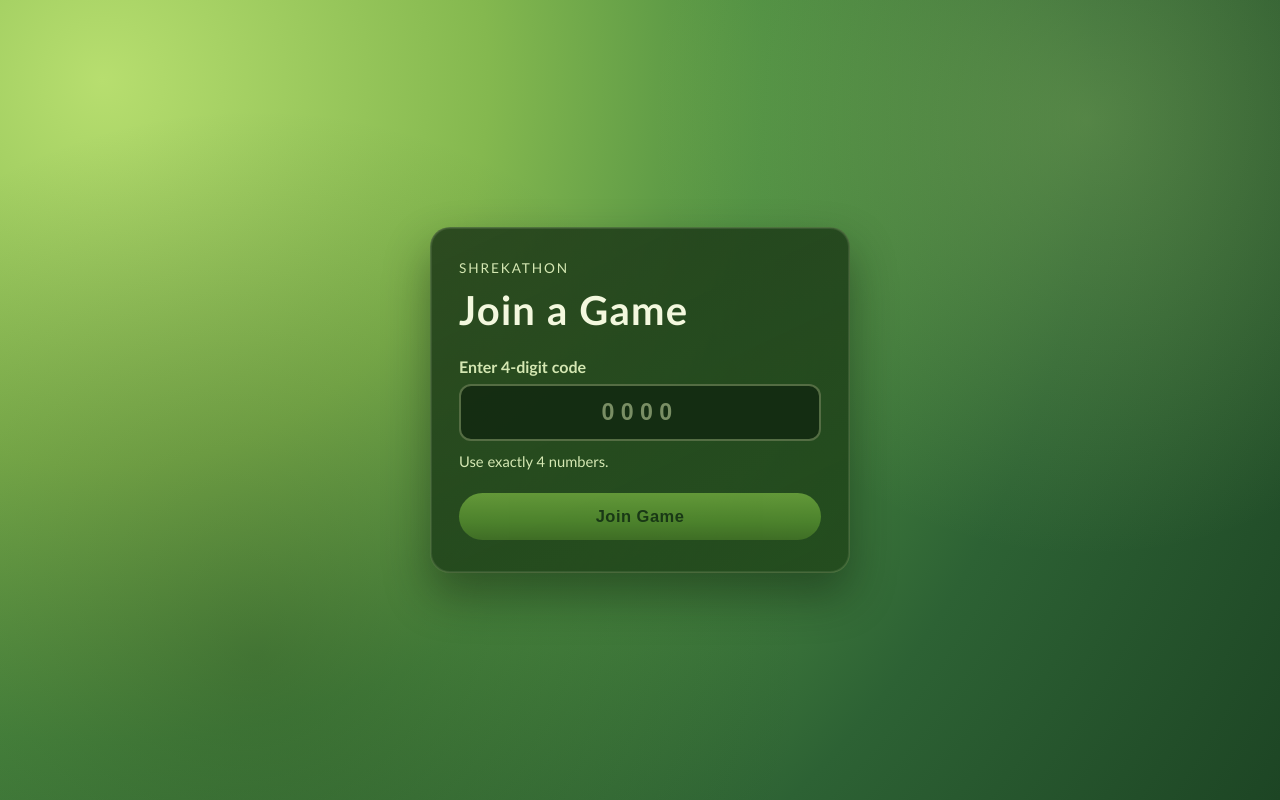
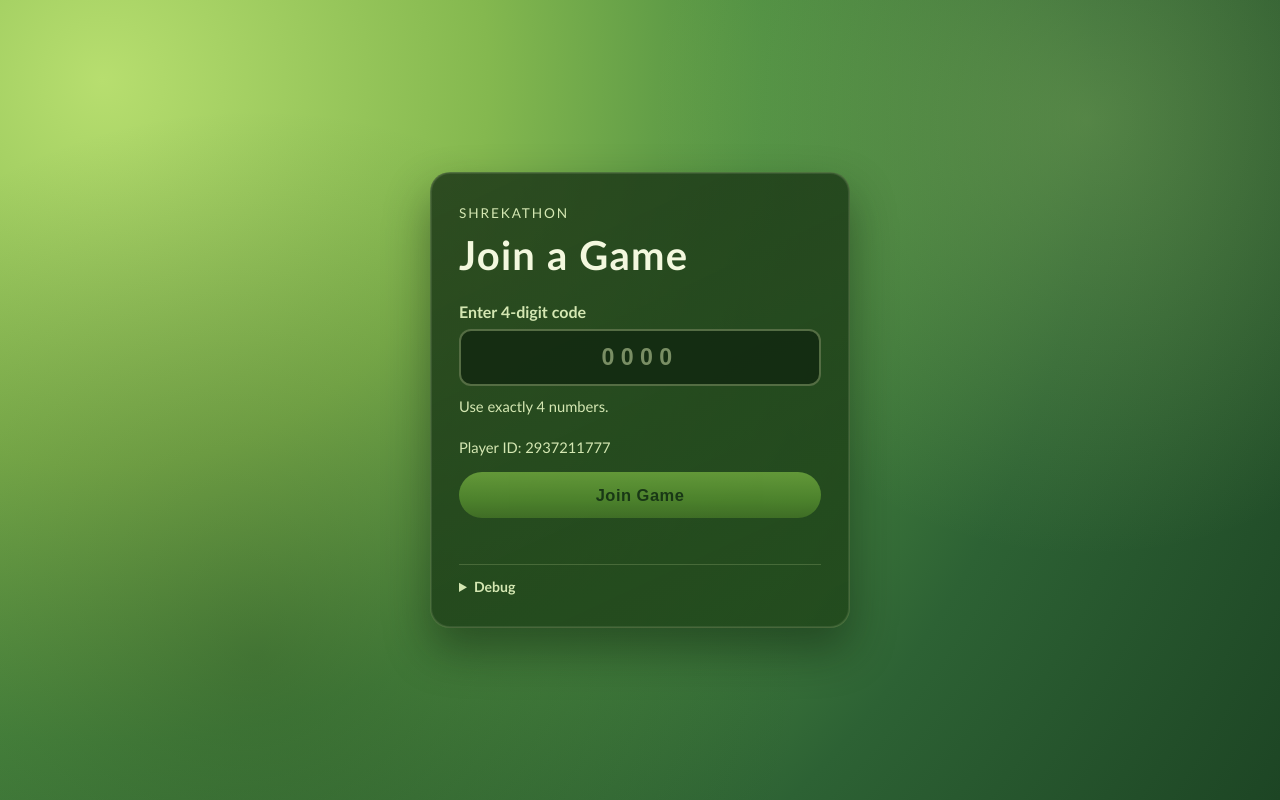
Before and after one commit to ADGLx/shrekathon, a React (Vite) app in the folder Web/frontend/: page / in a window 1280 px wide. Built offline with nearby package versions, Linux system fonts and the light colour scheme.

Commit message:
implemented join player

```diff
--- a/Web/frontend/src/App.jsx
+++ b/Web/frontend/src/App.jsx
@@ -1,7 +1,36 @@
 import { useMemo, useState } from "react";
+
+const PLAYER_ID_STORAGE_KEY = "player_id";
+
+const createRandomPlayerId = () => {
+  if (window.crypto?.getRandomValues) {
+    const randomBuffer = new Uint32Array(1);
+    window.crypto.getRandomValues(randomBuffer);
+    return randomBuffer[0];
+  }
+
+  return Math.floor(Math.random() * Number.MAX_SAFE_INTEGER);
+};
+
+const getOrCreatePlayerId = () => {
+  const storedPlayerId = Number.parseInt(
+    window.localStorage.getItem(PLAYER_ID_STORAGE_KEY) ?? "",
+    10,
+  );
+  if (Number.isInteger(storedPlayerId) && storedPlayerId >= 0) {
+    return storedPlayerId;
+  }
+
+  const assignedPlayerId = createRandomPlayerId();
+
+  window.localStorage.setItem(PLAYER_ID_STORAGE_KEY, String(assignedPlayerId));
+  return assignedPlayerId;
+};
 
 export default function App() {
   const [gameCode, setGameCode] = useState("");
+  const [joinState, setJoinState] = useState({ status: "idle", message: "" });
+  const [playerId, setPlayerId] = useState(getOrCreatePlayerId);
 
   const isCodeValid = useMemo(() => gameCode.length === 4, [gameCode]);
 
@@ -10,13 +39,49 @@ export default function App() {
     setGameCode(digitsOnly);
   };
 
-  const handleJoinClick = () => {
+  const handleJoinClick = async () => {
     if (!isCodeValid) {
       return;
     }
 
-    // UI-only flow for now.
-    window.alert(`Joining game ${gameCode}`);
+    setJoinState({ status: "loading", message: "Joining game..." });
+
+    try {
+      const response = await fetch("http://localhost:8001/join-game", {
+        method: "POST",
+        headers: {
+          "Content-Type": "application/json",
+        },
+        body: JSON.stringify({ game_id: gameCode, player_id: playerId }),
+      });
+
+      const data = await response.json();
+
+      if (!response.ok) {
+        const errorMessage = typeof data.detail === "string" ? data.detail : "Unable to join game";
+        setJoinState({ status: "error", message: errorMessage });
+        return;
+      }
+
+      if (data.status === "already_joined") {
+        setJoinState({ status: "success", message: `Already joined as player ${playerId}.` });
+        return;
+      }
+
+      setJoinState({
+        status: "success",
+        message: `Joined game ${gameCode} as player ${playerId}.`,
+      });
+    } catch {
+      setJoinState({ status: "error", message: "Network error while joining game" });
+    }
+  };
+
+  const handleRegeneratePlayerId = () => {
+    const nextPlayerId = createRandomPlayerId();
+    window.localStorage.setItem(PLAYER_ID_STORAGE_KEY, String(nextPlayerId));
+    setPlayerId(nextPlayerId);
+    setJoinState({ status: "idle", message: "" });
   };
 
   return (
@@ -47,14 +112,28 @@ export default function App() {
           {isCodeValid ? "Code looks good. Ready to join." : "Use exactly 4 numbers."}
         </p>
 
+        <p className="player-id">Player ID: {playerId}</p>
+
         <button
           type="button"
           className="join-button"
           onClick={handleJoinClick}
-          disabled={!isCodeValid}
+          disabled={!isCodeValid || joinState.status === "loading"}
         >
-          Join Game
+          {joinState.status === "loading" ? "Joining..." : "Join Game"}
         </button>
+
+        <p className={`join-status join-status-${joinState.status}`} aria-live="polite">
+          {joinState.message}
+        </p>
+
+        <details className="debug-menu">
+          <summary>Debug</summary>
+          <p className="debug-row">Stored player_id: {playerId}</p>
+          <button type="button" className="debug-button" onClick={handleRegeneratePlayerId}>
+            Regenerate Player ID
+          </button>
+        </details>
       </section>
     </main>
   );
--- a/Web/frontend/src/styles.css
+++ b/Web/frontend/src/styles.css
@@ -97,6 +97,12 @@ body {
   font-size: 0.92rem;
 }
 
+.player-id {
+  margin: 0 0 1rem;
+  color: var(--text-mid);
+  font-size: 0.92rem;
+}
+
 .join-button {
   width: 100%;
   border: none;
@@ -126,6 +132,63 @@ body {
   box-shadow: none;
 }
 
+.join-status {
+  margin: 0.75rem 0 0;
+  min-height: 1.2rem;
+  font-size: 0.92rem;
+}
+
+.join-status-idle {
+  color: transparent;
+}
+
+.join-status-loading {
+  color: var(--text-mid);
+}
+
+.join-status-success {
+  color: #c9f59a;
+}
+
+.join-status-error {
+  color: #ffd2b5;
+}
+
+.debug-menu {
+  margin-top: 0.9rem;
+  border-top: 1px solid rgba(211, 230, 164, 0.2);
+  padding-top: 0.8rem;
+}
+
+.debug-menu summary {
+  cursor: pointer;
+  color: var(--text-mid);
+  font-size: 0.88rem;
+  font-weight: 700;
+  user-select: none;
+}
+
+.debug-row {
+  margin: 0.65rem 0;
+  color: var(--text-mid);
+  font-size: 0.86rem;
+}
+
+.debug-button {
+  border: 1px solid rgba(206, 231, 160, 0.45);
+  border-radius: 9px;
+  padding: 0.45rem 0.65rem;
+  background: rgba(12, 30, 11, 0.45);
+  color: var(--text-light);
+  font-size: 0.84rem;
+  font-weight: 700;
+  cursor: pointer;
+}
+
+.debug-button:hover {
+  background: rgba(20, 42, 17, 0.6);
+}
+
 @media (max-width: 500px) {
   .menu-card {
     padding: 1.6rem 1.2rem;
```
Also changed, not shown: 2 other files (tests, documents, lock files or other folders).
